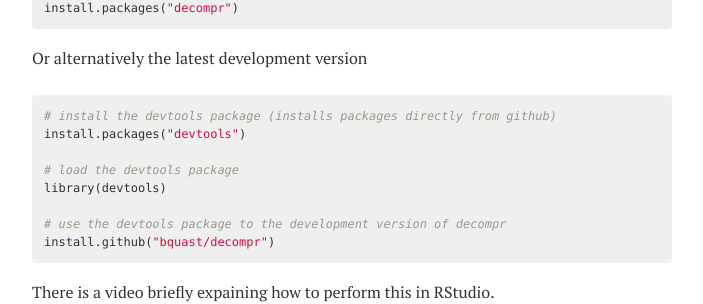
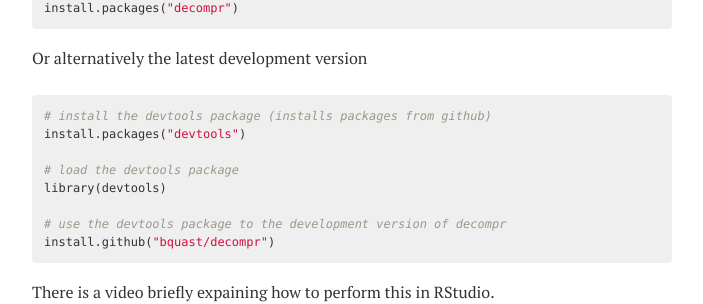
Before and after one commit to bquast/decompr, a Jekyll site: the page built from usage/index.md, in a window 1280 px wide and 900 px high, scrolled down 650 px. Shown: the part 151-455 px from the top of the window, without its empty margins (288-991 px from the left). Built offline with Jekyll 4.4.1, drawn with Linux system fonts in a browser that asks for light colours; nearby versions of some CDN libraries; comment, search, counter and statistics services are not loaded.

Commit message:
remove word directly

```diff
--- a/usage/index.md
+++ b/usage/index.md
@@ -20,7 +20,7 @@ install.packages("decompr")
 Or alternatively the latest development version
 
 {% highlight r %}
-# install the devtools package (installs packages directly from github)
+# install the devtools package (installs packages from github)
 install.packages("devtools")
 
 # load the devtools package
```
Also changed, not shown: _posts/2015-01-06-leather-data.md (+1 -1 lines).
